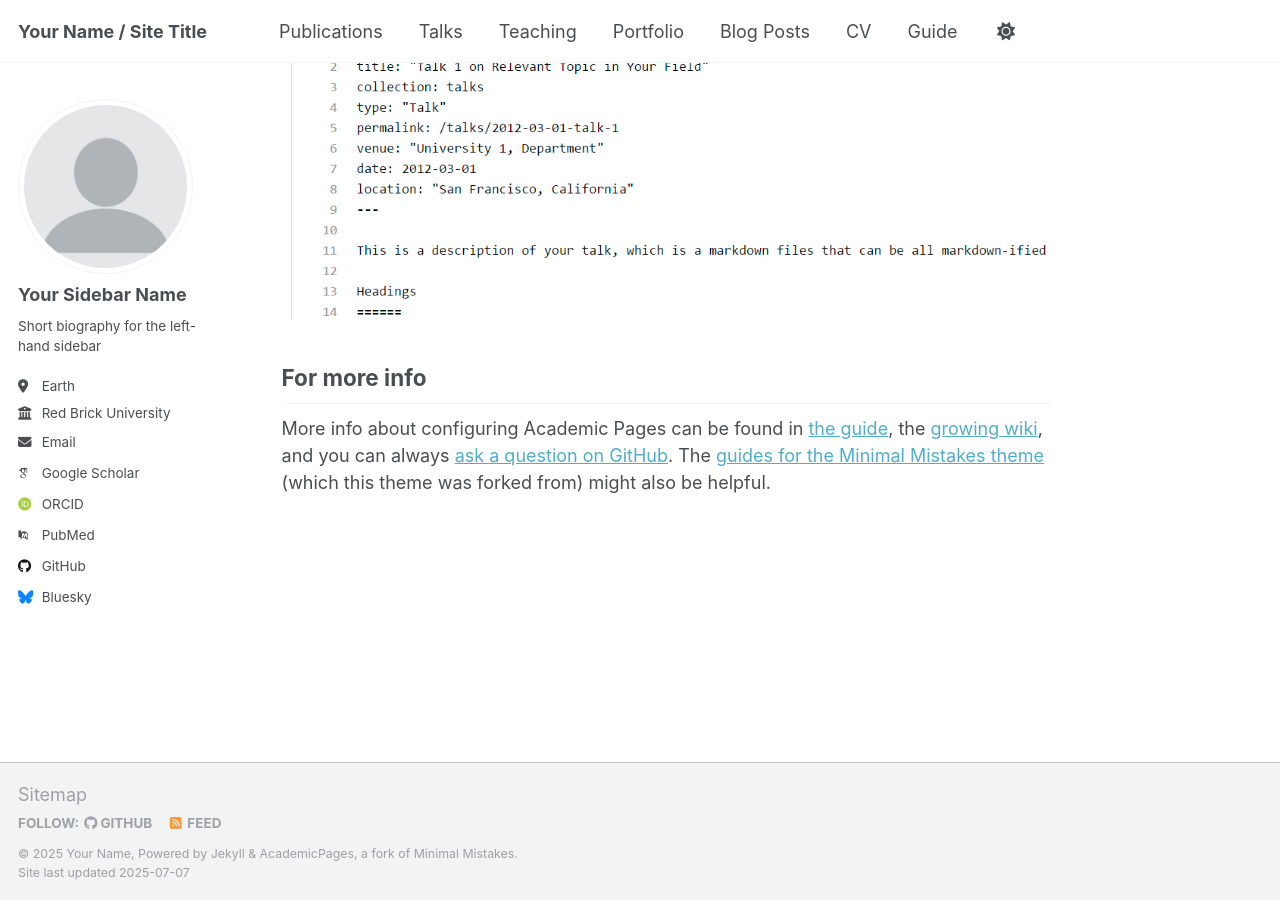
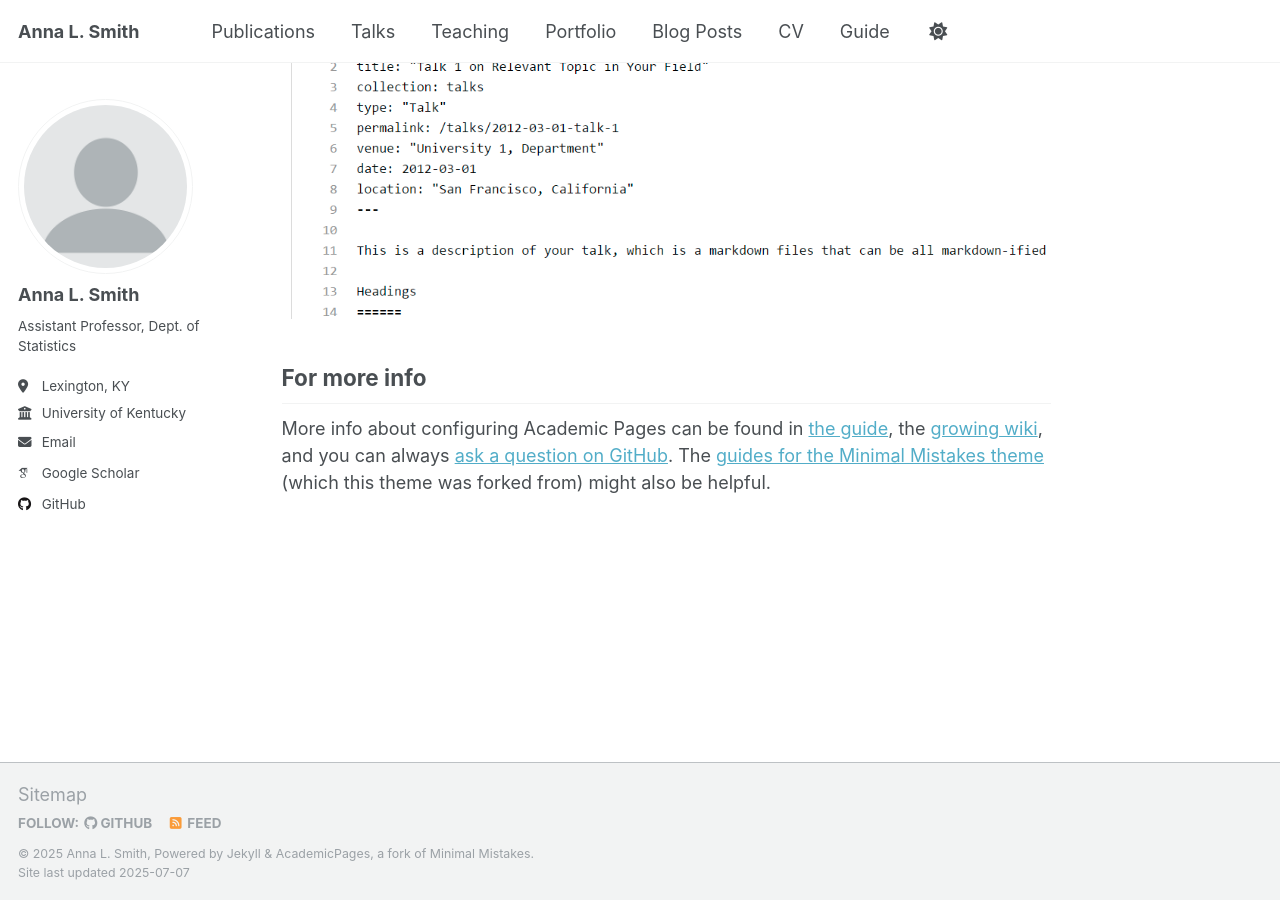
Before and after one commit to annalantzsmith/annalantzsmith.github.io, a Jekyll site: the page built from _pages/about.md, in a window 1280 px wide and 900 px high, scrolled down 2880 px. Built offline with Jekyll 4.4.1, drawn with Linux system fonts in a browser that asks for light colours; some web fonts are replaced; a script that is not in the unit is left out.

Commit message:
Update _config.yml
Adding my info

```diff
--- a/_config.yml
+++ b/_config.yml
@@ -9,11 +9,11 @@
 # Basic Site Settings
 locale                   : "en-US"
 site_theme               : "default"
-title                    : "Your Name / Site Title"
+title                    : "Anna L. Smith"
 title_separator          : "-"
-name                     : &name "Your Name"
-description              : &description "personal description"
-url                      : https://academicpages.github.io # the base hostname & protocol for your site e.g. "https://[your GitHub username].github.io" or if you already have some other page hosted on Github then use "https://[your GitHub username].github.io/[Your Repo Name]"
+name                     : &name "Anna L. Smith"
+description              : &description "Asst. Prof., Statistics at UK"
+url                      : https://annalantzsmith.github.io # the base hostname & protocol for your site e.g. "https://[your GitHub username].github.io" or if you already have some other page hosted on Github then use "https://[your GitHub username].github.io/[Your Repo Name]"
 baseurl                  : "" # the subpath of your site, e.g. "/blog"
 repository               : "academicpages/academicpages.github.io"
 
@@ -23,22 +23,22 @@
 author:
   # Biographic information
   avatar           : "profile.png"
-  name             : "Your Sidebar Name"
+  name             : "Anna L. Smith" # sidebar name
   pronouns         : # example: "she/her"
-  bio              : "Short biography for the left-hand sidebar"
-  location         : "Earth"
-  employer         : "Red Brick University"
+  bio              : "Assistant Professor, Dept. of Statistics"
+  location         : "Lexington, KY"
+  employer         : "University of Kentucky"
   uri              : # URL
   email            : "none@example.org"
 
   # Academic websites
   academia         : # URL
   arxiv            : # URL - Update with the correct link to your profile
-  googlescholar    : "https://scholar.google.com/citations?user=PS_CX0AAAAAJ"
+  googlescholar    : "https://scholar.google.com/citations?user=8Ber9F0AAAAJ&hl=en&oi=sra"
   impactstory      : # URL
-  orcid            : "http://orcid.org/yourorcidurl"
+  orcid            : # "http://orcid.org/yourorcidurl"
   semantic         : # URL
-  pubmed           : "https://www.ncbi.nlm.nih.gov/pubmed/?term=john+snow"
+  pubmed           : # "https://www.ncbi.nlm.nih.gov/pubmed/?term=john+snow"
   researchgate     : # URL
   scopus           : # URL
 
@@ -46,13 +46,13 @@
   bitbucket        : # Username - Update with your username on the site
   codepen          : # Username
   dribbble         : # Username
-  github           : "academicpages"
+  github           : "annalantzsmith"
   kaggle           : # Username
   stackoverflow    : # User number or user number and name (i.e., use "1" or "1/jeff-atwood")
 
   # Social media
   artstation       : # Username
-  bluesky          : "bsky.app" # Replace this with you Bluesky username
+  bluesky          : #"bsky.app" # Replace this with you Bluesky username
   facebook         : # Username
   flickr           : # Username
   foursquare       : # Username
```
